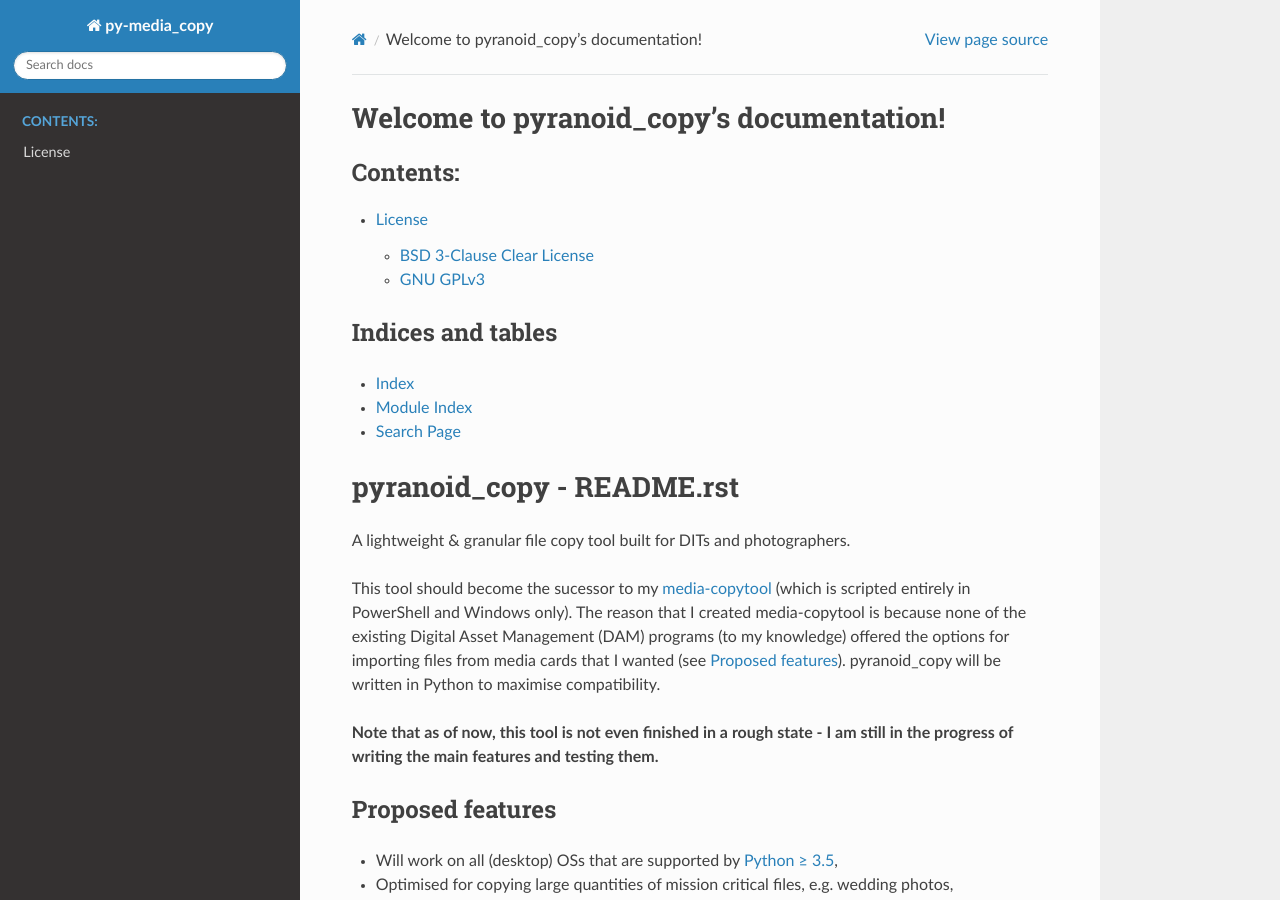
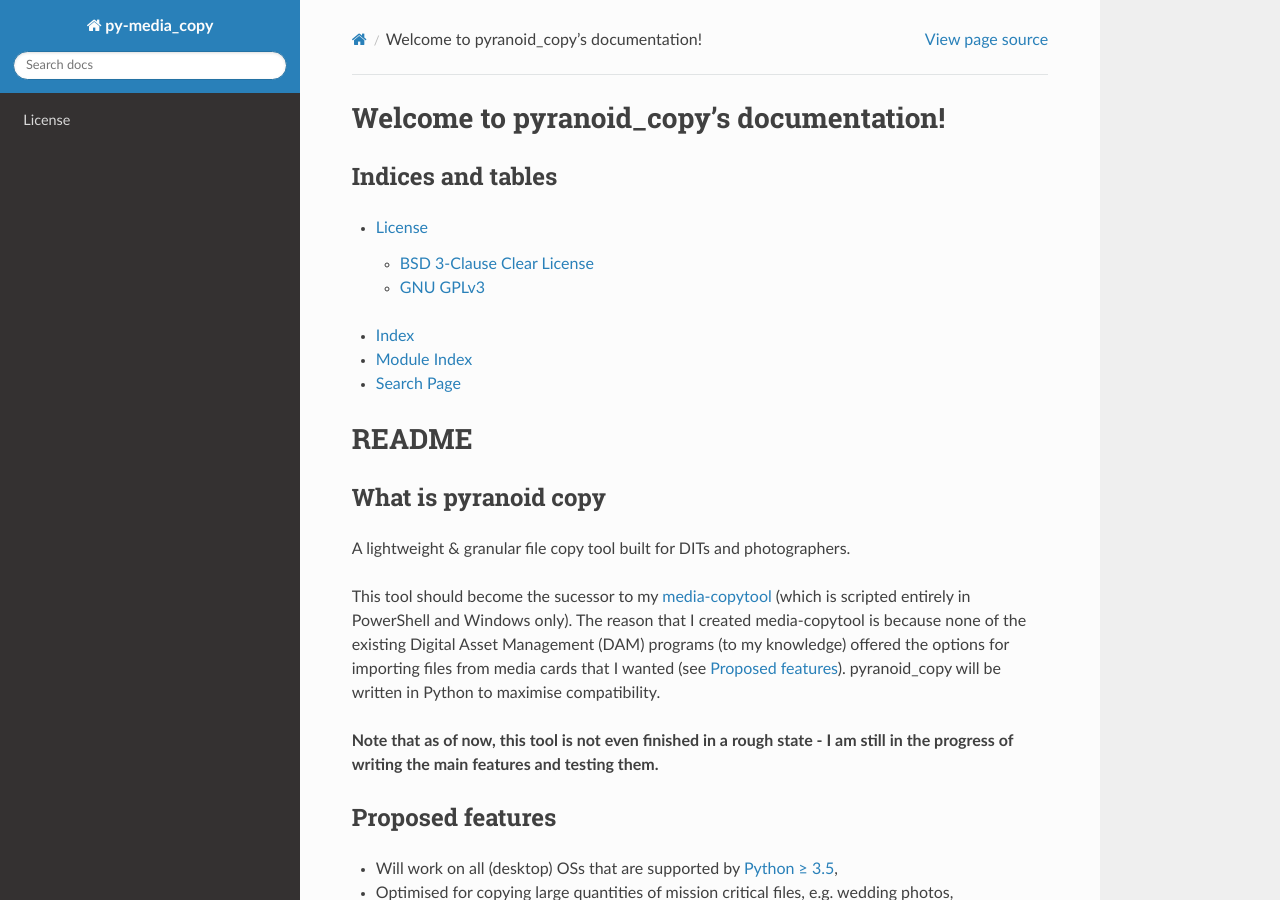
Before and after one commit to flolilo/pyranoid_copy, a Sphinx documentation site: the page built from docs/index.rst, in a window 1280 px wide and 900 px high. Built offline with Sphinx 7.4.7 and the Read the Docs theme 2.0.0, drawn with Linux system fonts in a browser that asks for light colours; pages that are not in the unit, such as notebooks, are missing from menus.

Commit message:
docs update

```diff
--- a/README.rst
+++ b/README.rst
@@ -1,6 +1,10 @@
-==========================
-pyranoid_copy - README.rst
-==========================
+======
+README
+======
+
+
+What is pyranoid copy
+=====================
 
 A lightweight & granular file copy tool built for DITs and photographers.
 
--- a/docs/index.rst
+++ b/docs/index.rst
@@ -7,16 +7,14 @@
 Welcome to pyranoid_copy's documentation!
 =========================================
 
+Indices and tables
+==================
+
 .. toctree::
    :maxdepth: 2
-   :caption: Contents:
 
    todo
    license
-
-
-Indices and tables
-==================
 
 * :ref:`genindex`
 * :ref:`modindex`
```
